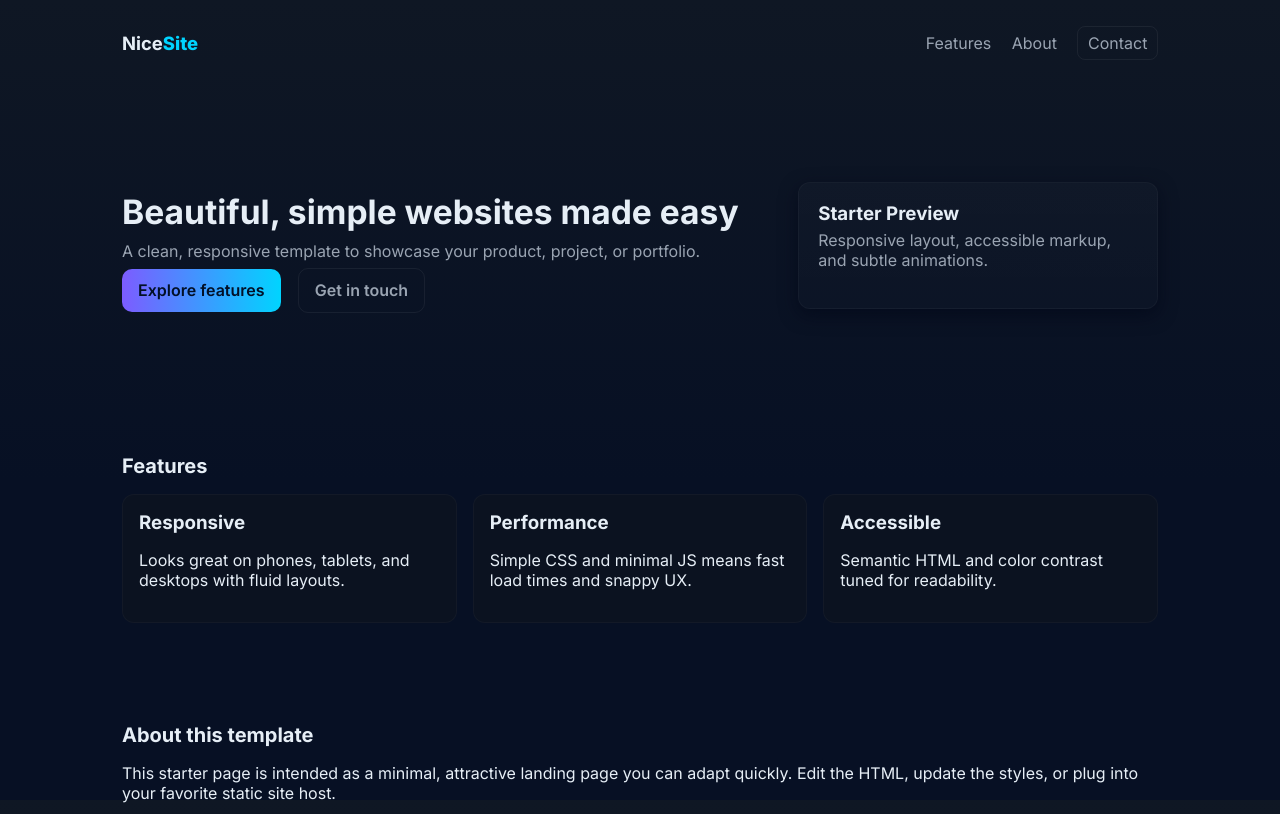
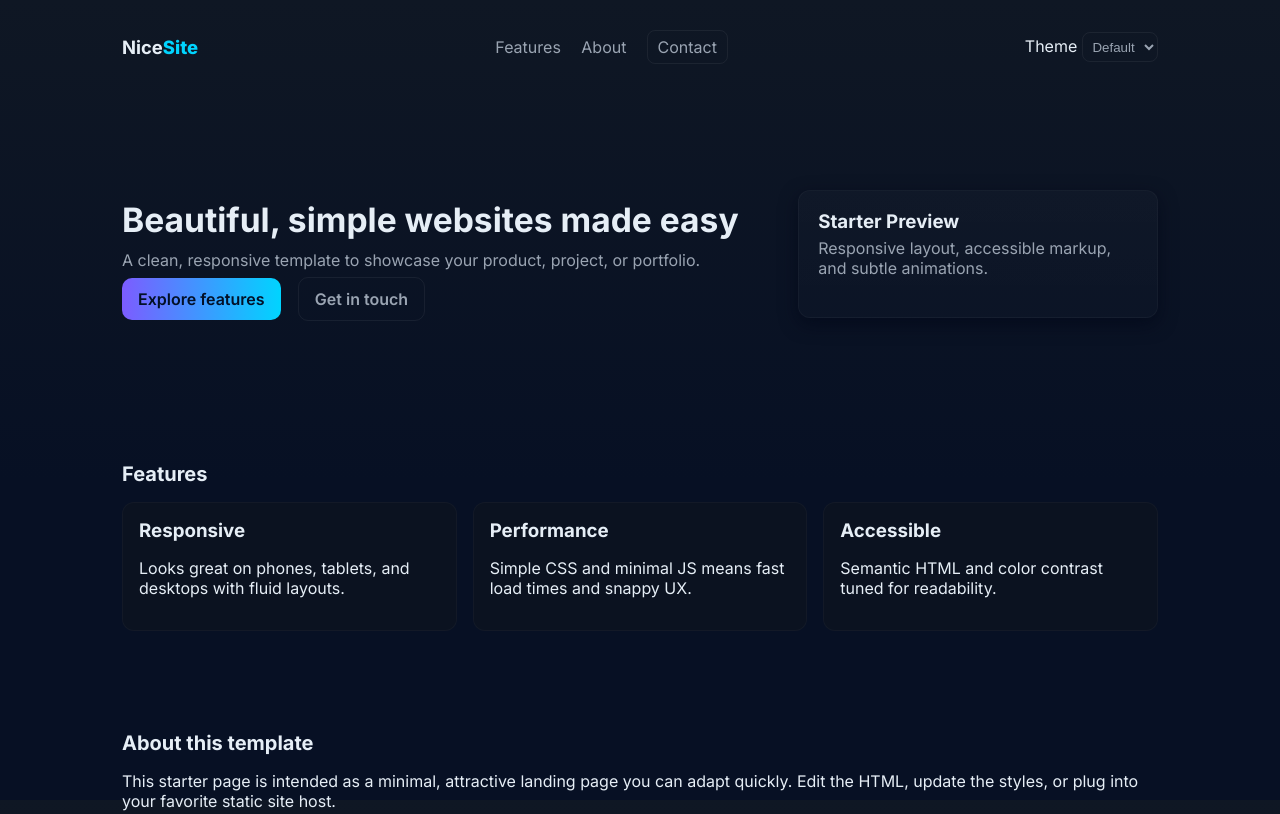
Before and after one commit to Akshay-Techie/Remote-webserver-Update, a plain HTML site: page index.html in a window 1280 px wide. Shown: the top 814 px of the page. Drawn offline with Linux system fonts and the light colour scheme.

Commit message:
2nd Update

```diff
--- a/index.html
+++ b/index.html
@@ -18,6 +18,16 @@
           <a href="#about">About</a>
           <a href="#contact" class="btn-outline">Contact</a>
         </nav>
+        <div class="theme-switcher">
+          <label for="themeSelect" class="visually-hidden">Theme</label>
+          <select id="themeSelect" aria-label="Select theme">
+            <option value="default">Default</option>
+            <option value="ocean">Ocean</option>
+            <option value="sunset">Sunset</option>
+            <option value="aurora">Aurora</option>
+            <option value="pastel">Pastel</option>
+          </select>
+        </div>
       </div>
     </header>
 
--- a/script.js
+++ b/script.js
@@ -15,4 +15,26 @@ document.addEventListener('DOMContentLoaded',function(){
       setTimeout(()=>{status.textContent=''},5000);
     });
   }
+
+  // Theme handling: apply persisted theme or default
+  const themeSelect = document.getElementById('themeSelect');
+  const saved = localStorage.getItem('siteTheme') || 'default';
+  function applyTheme(name){
+    document.body.classList.remove('theme-default','theme-ocean','theme-sunset','theme-aurora','theme-pastel');
+    const cls = 'theme-' + (name || 'default');
+    document.body.classList.add(cls);
+    if(themeSelect) themeSelect.value = name;
+    // adjust text color for pastel theme
+    if(name === 'pastel') document.body.style.color = '#072033'; else document.body.style.color = '';
+  }
+
+  applyTheme(saved);
+
+  if(themeSelect){
+    themeSelect.addEventListener('change', function(){
+      const t = themeSelect.value || 'default';
+      applyTheme(t);
+      try{ localStorage.setItem('siteTheme', t); }catch(e){}
+    });
+  }
 });
--- a/styles.css
+++ b/styles.css
@@ -13,10 +13,11 @@ html,body{height:100%}
 body{
   margin:0;
   font-family:Inter,system-ui,-apple-system,Segoe UI,Roboto,"Helvetica Neue",Arial;
-  background:linear-gradient(180deg,var(--bg),#071024 60%);
+  background: var(--bg, linear-gradient(180deg,#0f1724,#071024 60%));
   color:#e6eef6;
   -webkit-font-smoothing:antialiased;
   -moz-osx-font-smoothing:grayscale;
+  transition: background 450ms ease, color 300ms ease;
 }
 .container{max-width:var(--max-width);margin:0 auto;padding:2rem}
 .header-inner{display:flex;align-items:center;justify-content:space-between}
@@ -59,3 +60,17 @@ body{
 
 /* small utilities */
 .muted{color:var(--muted)}
+
+/* Theme variants */
+.theme-default{--bg: linear-gradient(180deg,#0f1724,#071024 60%); --card:#0b1220; --muted:#9aa4b2; --accent1:#7c5cff; --accent2:#00d4ff}
+.theme-ocean{--bg: linear-gradient(180deg,#002b36 0%, #004e66 50%, #00121a 100%); --card: rgba(3,35,45,0.6); --muted:#9fd8ea; --accent1:#00e5ff; --accent2:#0077b6}
+.theme-sunset{--bg: linear-gradient(180deg,#ff7b7b 0%, #ffb677 50%, #2a083d 100%); --card: rgba(40,8,26,0.55); --muted:#ffd7b5; --accent1:#ff6b6b; --accent2:#ffb86b}
+.theme-aurora{--bg: linear-gradient(180deg,#001021 0%, #00333d 40%, #0f254a 100%); --card: rgba(8,20,30,0.6); --muted:#a0ffd8; --accent1:#7cffc7; --accent2:#5f7bff}
+.theme-pastel{--bg: linear-gradient(180deg,#f7f3ff 0%, #e6fbff 50%, #fef6ef 100%); --card: rgba(255,255,255,0.06); --muted:#6b6b6b; --accent1:#ff9ec3; --accent2:#8ed1fc; color: #072033}
+
+/* theme switcher styles */
+.theme-switcher select{background:transparent;border:1px solid rgba(255,255,255,0.06);color:var(--muted);padding:0.35rem;border-radius:8px}
+.theme-switcher{margin-left:1rem}
+
+/* ensure elements using variables adapt */
+.theme-pastel .btn{color:#fff}
```
